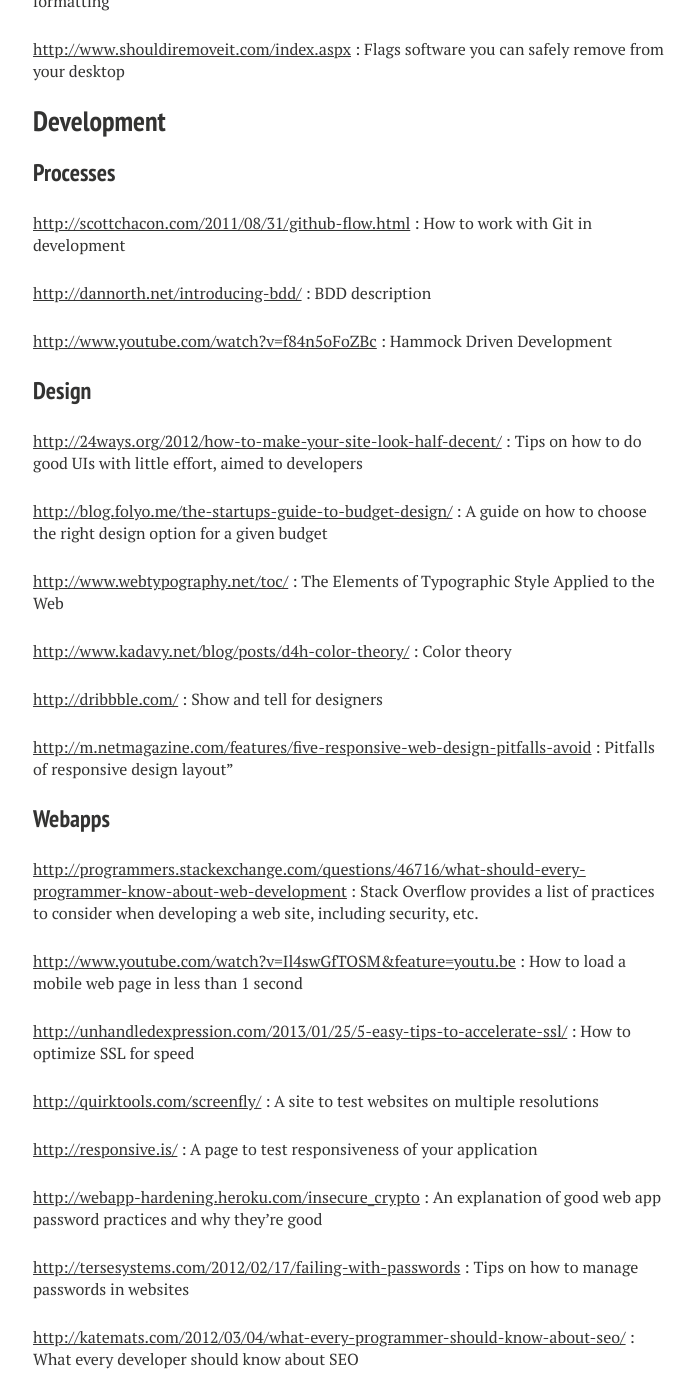
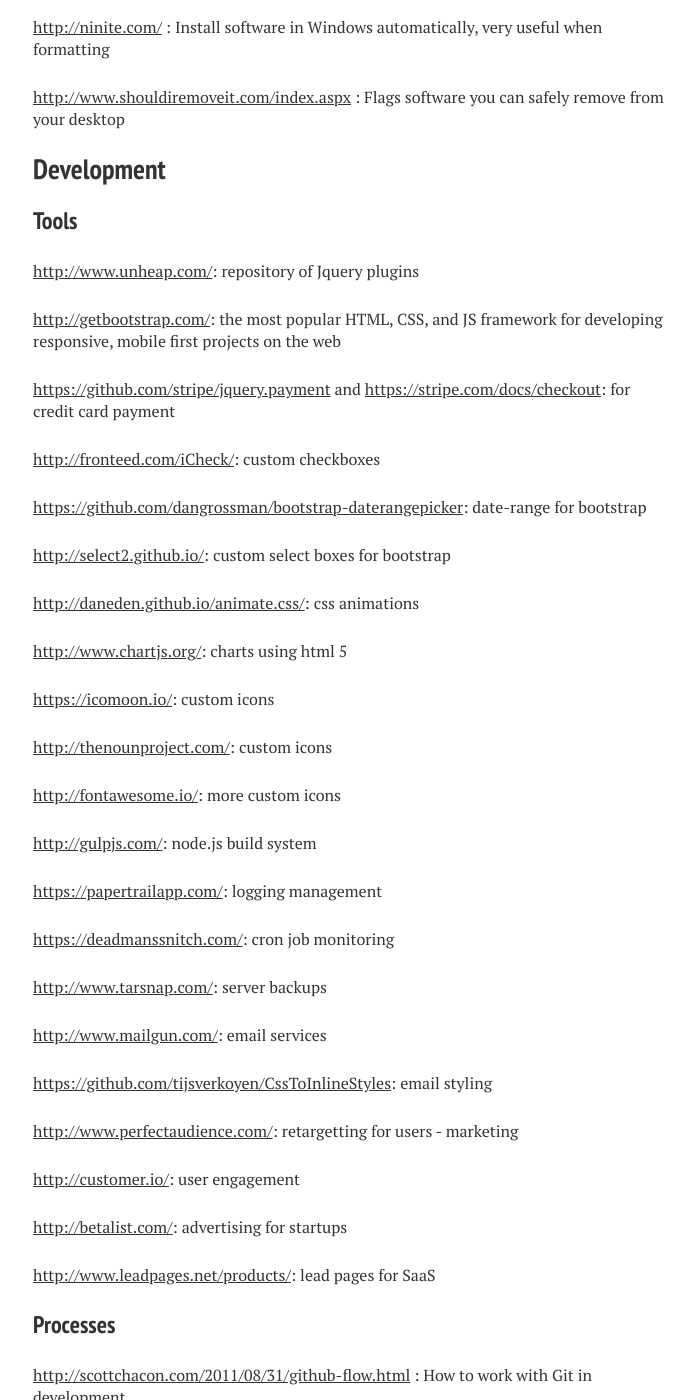
Before and after one commit to pvillega/old-blog-source, a Jekyll site: the page built from bookmarks/index.md, in a window 1280 px wide and 1400 px high, scrolled down 1126 px. Shown: the whole window, without its empty margins (287-982 px from the left). Built offline with Jekyll 4.4.1, drawn with Linux system fonts in a browser that asks for light colours; nearby versions of some CDN libraries; some of the changed text lies outside the part shown.

Commit message:
Update bookmarks

```diff
--- a/bookmarks/index.md
+++ b/bookmarks/index.md
@@ -33,6 +35,50 @@ This page contains links that I've found interesting when browsing the internet,
 [http://www.shouldiremoveit.com/index.aspx](http://www.shouldiremoveit.com/index.aspx) : Flags software you can safely remove from your desktop
 
 ## Development
+
+### Tools
+
+[http://www.unheap.com/](http://www.unheap.com/): repository of Jquery plugins
+
+[http://getbootstrap.com/](http://getbootstrap.com/): the most popular HTML, CSS, and JS framework for developing responsive, mobile first projects on the web
+
+[https://github.com/stripe/jquery.payment](https://github.com/stripe/jquery.payment) and [https://stripe.com/docs/checkout](https://stripe.com/docs/checkout): for credit card payment
+
+[http://fronteed.com/iCheck/](http://fronteed.com/iCheck/): custom checkboxes
+
+[https://github.com/dangrossman/bootstrap-daterangepicker](https://github.com/dangrossman/bootstrap-daterangepicker): date-range for bootstrap
+
+[http://select2.github.io/](http://select2.github.io/): custom select boxes for bootstrap
+
+[http://daneden.github.io/animate.css/](http://daneden.github.io/animate.css/): css animations
+
+[http://www.chartjs.org/](http://www.chartjs.org/): charts using html 5
+
+[https://icomoon.io/](https://icomoon.io/): custom icons
+
+[http://thenounproject.com/](http://thenounproject.com/): custom icons
+
+[http://fontawesome.io/](http://fontawesome.io/): more custom icons
+
+[http://gulpjs.com/](http://gulpjs.com/): node.js build system
+
+[https://papertrailapp.com/](https://papertrailapp.com/): logging management
+
+[https://deadmanssnitch.com/](https://deadmanssnitch.com/): cron job monitoring
+
+[http://www.tarsnap.com/](http://www.tarsnap.com/): server backups
+
+[http://www.mailgun.com/](http://www.mailgun.com/): email services
+
+[https://github.com/tijsverkoyen/CssToInlineStyles](https://github.com/tijsverkoyen/CssToInlineStyles): email styling
+
+[http://www.perfectaudience.com/](http://www.perfectaudience.com/): retargetting for users - marketing
+
+[http://customer.io/](http://customer.io/): user engagement
+
+[http://betalist.com/](http://betalist.com/): advertising for startups
+
+[http://www.leadpages.net/products/](http://www.leadpages.net/products/): lead pages for SaaS
 
 ### Processes
 
@@ -147,6 +193,14 @@ This page contains links that I've found interesting when browsing the internet,
 
 ## Lifestyle Business
 
+### How To
+
+https://medium.com/@delfinet/how-we-launched-our-saas-in-1-week-fc8f1fd8b41f](https://medium.com/@delfinet/how-we-launched-our-saas-in-1-week-fc8f1fd8b41f): how to launch SaaS in 1 week
+
+### Tools
+
+[https://www.syscloud.com/](https://www.syscloud.com/): backups and security for Google Apps
+
 ### Management
 
 [http://www.kalzumeus.com/2010/03/20/running-a-software-business-on-5-hours-a-week/](http://www.kalzumeus.com/2010/03/20/running-a-software-business-on-5-hours-a-week/) : How to manage running a startup and having a life
```
Also changed, not shown: other parts of bookmarks/index.md (+2 -0 lines).
